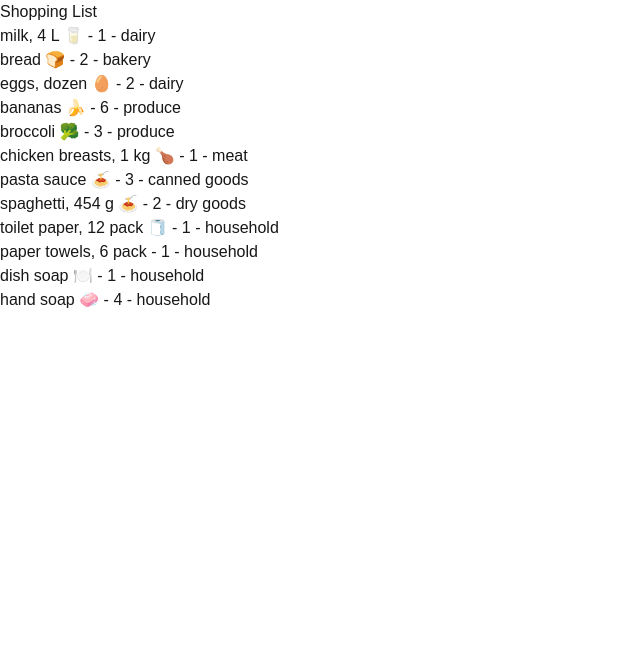
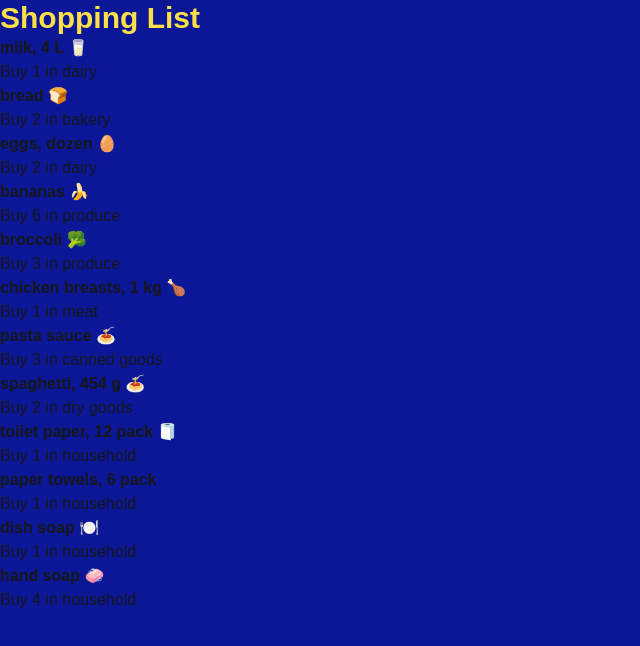
Before and after one commit to manminder11/cprg306-assignments, a Next.js app: page /week-3 in a window 1280 px wide. Shown: the top 646 px of the page, without its empty margins (0-640 px from the left). Built offline with nearby package versions, Linux system fonts and the light colour scheme.

Commit message:
perfect version of code with little bit css

```diff
--- a/app/globals.css
+++ b/app/globals.css
@@ -18,6 +18,7 @@ body {
   color: var(--foreground);
   background: var(--background);
   font-family: Arial, Helvetica, sans-serif;
+  background-color: rgb(11, 23, 151);
 }
 
 @layer utilities {
--- a/app/week-3/item.js
+++ b/app/week-3/item.js
@@ -3,7 +3,12 @@ export default function Item(props) {
     <main>
       <ul>
         <li>
-          {props.name} - {props.quantity} - {props.category}
+          <section>
+            <h2 className="font-bold">{props.name}</h2>
+            <p>
+              Buy {props.quantity} in {props.category}
+            </p>
+          </section>
         </li>
       </ul>
     </main>
--- a/app/week-3/page.js
+++ b/app/week-3/page.js
@@ -2,7 +2,7 @@ import ItemList from "./item-list.js";
 export default function Page() {
   return (
     <main>
-      <h1>Shopping List</h1>
+      <h1 className="font-extrabold text-3xl text-yellow-300 ">Shopping List</h1>
       <header>
         <ItemList />
       </header>
```
